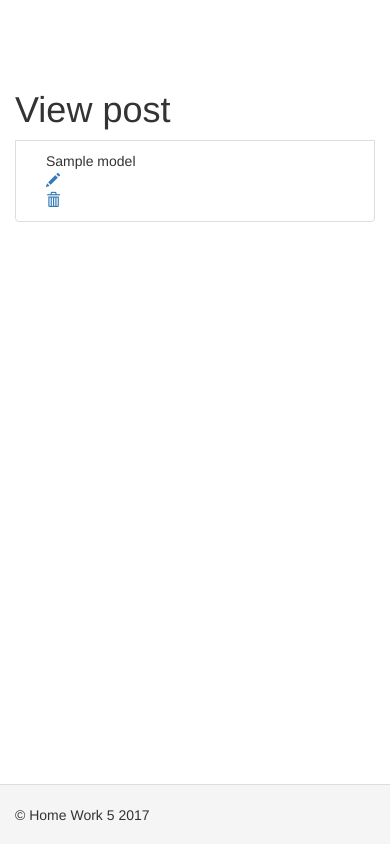
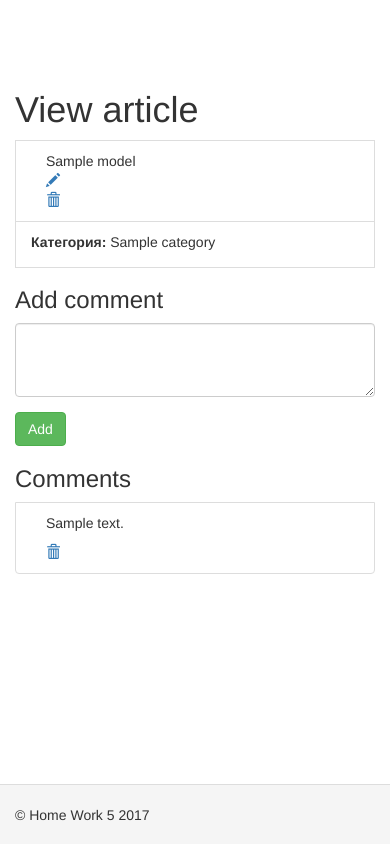
Before and after one commit to the-lenev/home_work_6, a Yii app: template views/site/view.php in a window 390 px wide. Run offline with PHP 8.4 and a stand-in for Yii, Linux system fonts and the light colour scheme; the template is opened without the code that fills it: most values are stand-ins (such as "Sample title", 1, 10 or a date in 2020); form fields are guessed from the names that the template uses; data that the repository does not hold is empty; some libraries are stand-ins or nearby versions.

Commit message:
Add comment for post && Add category in view create/update

```diff
--- a/views/site/_form.php
+++ b/views/site/_form.php
@@ -12,8 +12,12 @@ use yii\bootstrap\ActiveForm;
     // Открываем форму
     $form = ActiveForm::begin(); ?>
         <?=
-        // Добавляем поле, соответствующее полю 'text' в таблице и устанавливаем его описание (метку)
+        // Добавляем поле заголовка Поста
         $form->field($model, 'title')->label(Yii::t('app', 'Title'));
+        ?>
+        <?=
+        // Добавляем поле для Категорий
+        $form->field($model, 'cat_id')->dropDownList(ArrayHelper::map($category, 'id', 'name'))->label(Yii::t('app', 'Category'));
         ?>
         <?=
         // Добавляем поле для Содержания
--- a/views/site/create.php
+++ b/views/site/create.php
@@ -3,7 +3,7 @@
 use yii\helpers\Html;
 use yii\bootstrap\ActiveForm;
 
-$this->title = Yii::t('app', 'Add articles');
+$this->title = Yii::t('app', 'Add post');
 $this->params['breadcrumbs'][] = $this->title;
 ?>
 <h1><?= Html::encode($this->title) ?></h1>
@@ -11,5 +11,6 @@ $this->params['breadcrumbs'][] = $this->title;
 <?=
 $this->render('_form', [
     'model' => $model,
+    'category' => $category,
 ])
 ?>
--- a/views/site/update.php
+++ b/views/site/update.php
@@ -11,5 +11,6 @@ $this->params['breadcrumbs'][] = $this->title;
 <?=
 $this->render('_form', [
     'model' => $model,
+    'category' => $category,
 ])
 ?>
--- a/views/site/view.php
+++ b/views/site/view.php
@@ -6,8 +6,10 @@ use yii\helpers\Url;
 // Подключаем класс для работы с формами
 use yii\bootstrap\ActiveForm;
 
+use yii\helpers\VarDumper;
+
 // Устанавливаем title
-$this->title = Yii::t('app', 'View post');
+$this->title = Yii::t('app', 'View article');
 // Добавляем title в дорогу (хлебные крошки)
 $this->params['breadcrumbs'][] = $this->title;
 ?>
@@ -31,3 +33,46 @@ $this->params['breadcrumbs'][] = $this->title;
                 </a>
             </div>
         </div>
+        <div class='list-group-item clearfix'>
+            <label>Категория: </label>
+            <?= $model->category->name ?>
+        </div>
+
+        <div class="comments-form">
+            <h3><?= Yii::t('app', 'Add comment')?></h3>
+            <?php
+            // Открываем форму для добавления комментария
+            $form = ActiveForm::begin(); ?>
+                <?=
+                // Добавляем поле 'Комментарий' и устанавливаем его описание (метку)
+                $form->field($comment, 'text')->textArea(['rows' => 3, 'cols' => 5])->label(false);
+                ?>
+                <div class="form-group">
+                    <?=
+                    // Добавляем кнопку отправки формы
+                    Html::submitButton(Yii::t('app', 'Add'), ['class' => 'btn btn-success'])
+                    ?>
+                </div>
+            <?php
+            // Закрываем форму
+            ActiveForm::end(); ?>
+        </div>
+
+        <?php
+        // Если есть Комментарии, то выводим их
+        if ($comments = $model->comment) {?>
+            <h3><?= Yii::t('app', 'Comments')?></h3>
+            <?php foreach($comments as $com) {?>
+                <div class='list-group-item clearfix'>
+                    <div class="col-sm-11">
+                        <p><?= $com['text']?></p>
+                    </div>
+                    <div class="col-sm-1">
+                        <a href="<?= Url::to(['site/delete_comment', 'id' => $comment['id']])?>">
+                            <span class="glyphicon glyphicon-trash">
+                        </a>
+                    </div>
+                </div>
+            <?php }?>
+        <?php }?>
+</div>
```
Also changed, not shown: controllers/SiteController.php (+33 -4 lines), models/Comment.php (added, +32 -0 lines), models/Post.php (+10 -0 lines), views/site/index.php (+10 -1 lines). Lines whose indentation alone changed are shown as unchanged.
